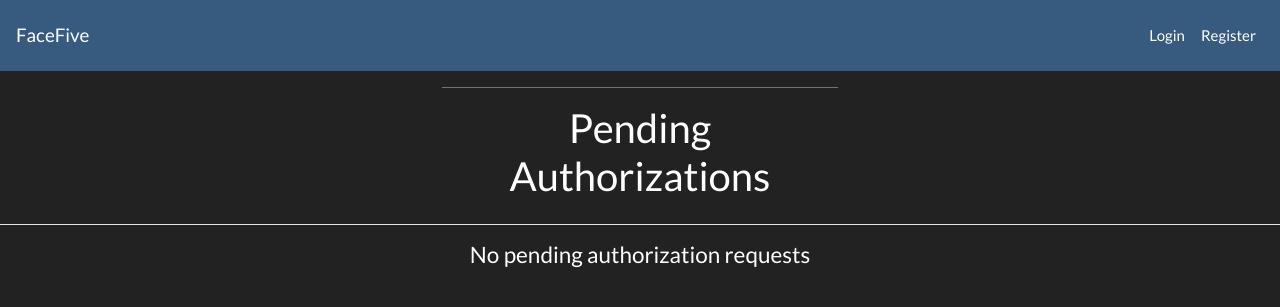
After one commit to SIRS20-21-G42/WebApp, a Flask app: page /authorizations in a window 1280 px wide. The commit adds this page. Shown: the top 307 px of the page. Run offline with Flask 2, Linux system fonts and the light colour scheme; data that the repository does not hold is empty; parts of the project's set-up code (start-up, migrations or seed data) failed here and were passed over; some libraries are stand-ins or nearby versions.

Commit message:
iss #4 - added endpoint /authorizations(user checks its authorizations)  and endpoint /authorize for web app to communicate an authorization

```diff
--- a/facefive/app/model.py
+++ b/facefive/app/model.py
@@ -451,18 +451,67 @@ def create_authorization(username, update, hash, iv):
         commit_results_prepared(q,(username, hash))
         raise Exception("error contacting auth")
 
+def get_authorizations(username):
+    q = "SELECT * FROM Authorizations WHERE username=%s"
+
+    logging.debug("get_authorizations query: %s" % q)
+    data = get_all_results(q)
+    authorizations = []
+
+    for x in data:
+        authorizations.append(Authorization(*x))
+
+    logging.debug("get_authorizations query: %s" % q)
+    return authorizations
+
+def get_authorization(username, hash):
+    q = "SELECT * FROM Authorizations WHERE username=%s AND hash=%s"
+
+    logging.debug("get_authorization query: %s" % q)
+    data = get_all_results_prepared(q, (username, hash))
+    if len(data) == 1:
+        authorization = Authorization(*(data[0]))
+        return authorization
+    else:
+        logging.debug("get_authorization: Something wrong happened with (username, hash):(%s, %s)" % (username, hash))
+        return None
+
 def send_authorization(username, hash, ts):
     to_sign = username + hash + ts
     signature = sign_to_b64(to_sign.encode())
 
     try:
         response = requests.post(AUTH_SERVER + "/authorize/", json = {"username": username, "hash": hash, "ts": ts, "signature": signature}, timeout=5)
-        if response.status_code == 200:
+        if response.status_code == 201:
             return True
         else:
             return False
     except Exception as e:
         return False
+
+def authorize(authorization):
+    user = get_user(authorization.username)
+    update_json = authorization.json
+    if not user or not update_json:
+        return False
+
+    user.name = update_json["name"] if update_json["name"] else user.name
+    if update_json["password"]:
+        salt = bcrypt.gensalt()
+        user.password = bcrypt.hashpw(password.encode(), salt).decode()
+    user.about = update_json["about"] if update_json["about"] else user.about
+    user.photo = update_json["photo"] if update_json["photo"] else user.photo
+
+    user = update_user(user.username, user.name, user.password, user.about, user.photo)
+    if user:
+        delete_authorization(username, hash)
+        return True
+    return False
+
+def delete_authorization(username, hash):
+    q = "DELETE FROM Authorizations WHERE username=%s AND hash=%s"
+    commit_results_prepared(q,(username, hash))
+    return True
 
 def cipher_aes_to_b64(plain, iv):
     cipher = Cipher(algorithms.AES(SECRET_KEY), modes.CBC(iv))
@@ -495,6 +544,9 @@ def sign_to_b64(plain):
                                  asymmetric.padding.PKCS1v15(),
                                  hashes.SHA256())
     return base64.b64encode(signature).decode()
+
+def verify_auth_signature(to_verify, signature):
+    return AUTH_CERT.public_key().verify(signature, to_verify, padding.PKCS1v15(), hashes.SHA256())
 
 ##### class User
 class User():
@@ -540,12 +592,12 @@ class Post_to_show():
 
 ##### class Authorization (includes Users changes authorizations)
 class Authorization():
-    def __init__(self, id, username, json, hash):
+    def __init__(self, id, username, json, hash, iv):
         self.id = id
         self.username = username
         self.json = json.loads(x)
         if self.json['password']:
-            self.json['password'] = decipher_aes_from_b64(self.json['password'], base64.b64decode(json['iv']))
+            self.json['password'] = decipher_aes_from_b64(self.json['password'], base64.b64decode(iv))
         self.hash = hash
         self.ts = self.json['ts']
 
--- /dev/null
+++ b/facefive/app/templates/authorizations.html
@@ -0,0 +1,43 @@
+{% extends 'base.html' %}
+
+{% block title %}Authorizations |{% endblock %}
+
+{% block content %}
+<div class="container-fluid">
+  <div class="row">
+    <div class="col-4"></div>
+    <div class="col-4">
+      <h2><center>Pending Authorizations</center></h2>
+    </div>
+    <div class="col-4"></div>
+  </div>
+</div>
+
+<hr class="half-rule" color="white"/>
+
+<!-- requests -->
+{% autoescape true %}
+{% if authorizations|length == 0 %}
+  <h4><center>No pending authorization requests</center></h4>
+{% endif %}
+{% for authorization in authorizations %}
+  <!-- request -->
+  <p>
+    <div class="card card-body border border-dark rounded" style="border-width:2px !important">
+      <span><b>JSON:</b></span>
+      <br>
+      <pre><code>
+          {{authorization.json}}
+      </code></pre>
+      <br>
+      <span><b>Timestamp:</b> {{authorization.ts}} </span>
+      <span><b>Hash:</b> {{authorization.hash}} </span>
+    </div>
+  </p>
+  {% if not loop.last %}
+    <hr class="half-rule" color="grey" />
+  {% endif %}
+{% endfor %}
+{% endautoescape %}
+
+{% endblock %}
--- a/facefive/app/templates/base.html
+++ b/facefive/app/templates/base.html
@@ -17,6 +17,7 @@
             <li><a class="nav-link" href="{{ url_for('pending_requests') }}">Pending Requests</a></li>
             <li><a class="nav-link" href="{{ url_for('request_friend') }}">Add a Friend</a></li>
             <li><a class="nav-link" href="{{ url_for('create_post') }}">New Post</a></li>
+             <li><a class="nav-link" href="{{ url_for('authorizations') }}">Authorizations</a></li>
             {% if current_user.name %}
                 <li><a class="nav-link" href="{{ url_for('profile') }}"> Profile ({{ current_user.name|e }})</a></li>
             {% else %}
--- a/facefive/app/views.py
+++ b/facefive/app/views.py
@@ -2,6 +2,7 @@ from flask import render_template, request, session, redirect, url_for, flash, m
 from flask_mysqldb import MySQL
 import random, string, bcrypt
 from werkzeug.utils import secure_filename
+from werkzeug.exceptions import BadRequest
 
 from time import time
 from os import urandom
@@ -245,10 +246,6 @@ def update_profile():
 
     try:
         model.create_authorization(username, update, update_hash, iv)
-
-        #TODO-sendauthorization to auth
-
-        #TODO-REMOVEMEuser = model.update_user(username, new_name, new_password, new_about, new_photo_filename)
     except Exception as e:
         logging.debug("update_profile: Found exception(%s)" % e)
         return error("Error: Could not update the profile")
@@ -464,3 +461,68 @@ def friends():
         return error("Error: Could not load friends")
 
     return render_template('friends.html', current_user=user, friends=friends)
+
+##### get a user's authorizations
+### in[GET]: username
+### sends the page with the users authorizations
+### redirects to register otherwise
+@app.route('/authorizations', methods=['GET'])
+@csrf.exempt
+def authorizations():
+    username = None
+    user = None
+    if 'username' in session:
+        username = session['username']
+        user = model.get_user(username)
+
+    logging.debug("authorizations: current_user: %s" % (user))
+
+    try:
+        authorizations = model.get_authorizations(username)
+    except Exception as e:
+        logging.debug("authorizations: Found exception(%s)" % e)
+        return error("Error: Could not load friends")
+    return render_template('authorizations.html', current_user=user, authorizations=authorizations)
+
+
+##### receive an authorization confirmation
+### in[POST]: username, hash, resp, signature
+### authorizes or rejects an update
+@app.route('/authorize', methods=['POST'])
+@csrf.exempt
+def authorize():
+    body = request.get_json()
+    if not body:
+        raise BadRequest("Missing JSON body")
+    expected = ["hash", "resp", "signature", "username"]
+    real = sorted(list(body.keys()))
+    if expected != real:
+        raise BadRequest("Wrong JSON fields")
+    username = body["username"]
+    update_hash = body["hash"]
+    resp = body["resp"]
+    signature = body["signature"]
+
+    # Verify signature
+    to_hash = (username + resp + update_hash).encode()
+    try:
+        model.verify_auth_signature(base64.b64decode(signature), to_hash)
+    except InvalidSignature:
+        raise BadRequest("Invalid signature of request")
+
+    authorization = model.get_authorization(username, update_hash)
+    if not authorization:
+        globalized.debug(f"received authorization for unkown authorization request: {username}, {update_hash}")
+        raise BadRequest("Unknown authorization request")
+
+    # verify response
+    if resp == "OK":
+        success = model.authorize(authorization, resp)
+    elif resp == "NO":
+        success = model.delete_authorization(authorization, resp)
+    else:
+        raise BadRequest("Invalid response for authorization")
+    if success:
+        return Response("", status=200)
+    else:
+        return Response("", status=500)
```
Also changed, not shown: 1 other file.
